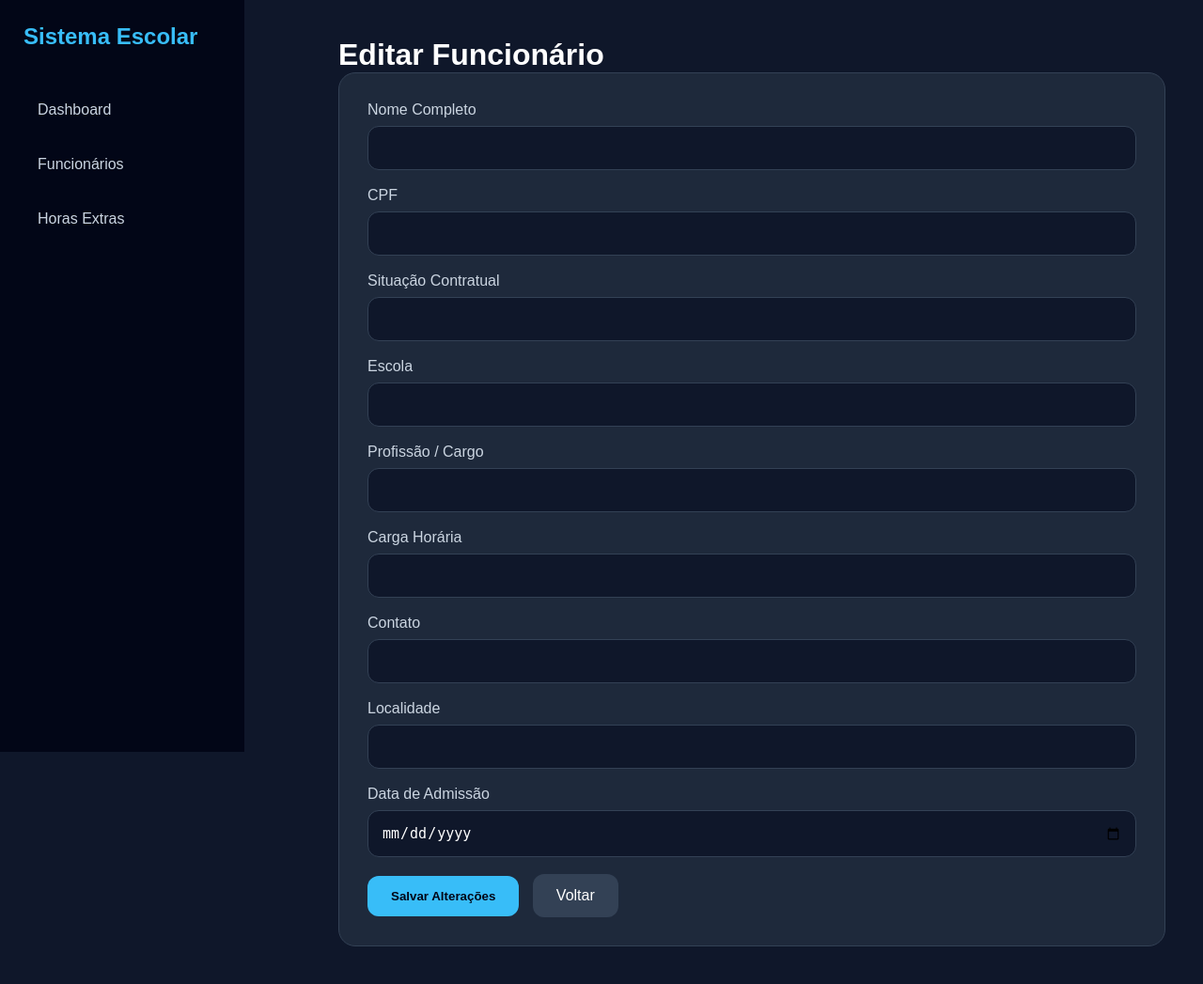
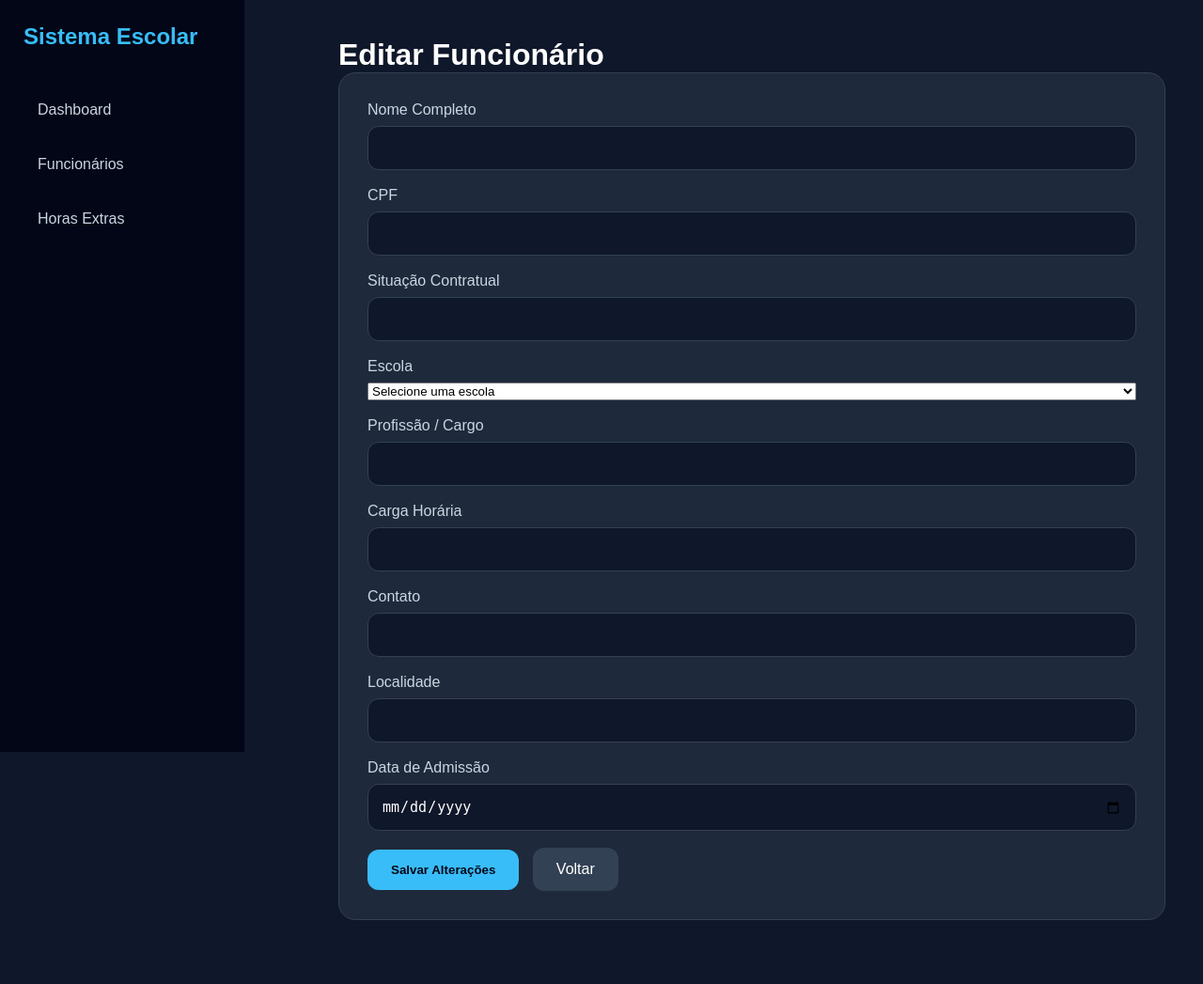
Before and after one commit to Ivan-Ualax/sistema-educacional, a Django app: template funcionarios/templates/editar_funcionario.html in a window 1280 px wide. Shown: the whole page at 94% size. After the commit the page ends 979 px from the top, so only its background shows below. Run offline with Django 5.2, Linux system fonts and the light colour scheme; the template is opened without the code that fills it, so the values that code supplies are empty.

Commit message:
Melhora seleção de escolas no cadastro e edição de funcionários

```diff
--- a/funcionarios/templates/editar_funcionario.html
+++ b/funcionarios/templates/editar_funcionario.html
@@ -167,6 +167,17 @@
                 font-size:14px;
             }
 
+            select{
+                background:#0f172a;
+                border:1px solid #334155;
+                color:white;
+                padding:14px;
+                border-radius:12px;
+                outline:none;
+                font-size:15px;
+                width:100%;
+            }
+
             button,
             .btn-voltar{
                 width:100%;
@@ -223,9 +234,36 @@
                 </div>
 
                 <div class="campo">
-                    <label>Escola</label>
-                    <input type="text" name="escola" value="{{ funcionario.escola }}">
-                </div>
+                <label>Escola</label>
+
+                <select name="escola_existente" id="escola_existente">
+                    <option value="">Selecione uma escola</option>
+
+                    {% for escola in escolas %}
+                        <option
+                            value="{{ escola }}"
+                            {% if funcionario.escola == escola %}selected{% endif %}
+                        >
+                            {{ escola }}
+                        </option>
+                    {% endfor %}
+
+                    <option value="nova_escola">
+                        ➕ Cadastrar nova escola
+                    </option>
+                </select>
+            </div>
+
+<div class="campo" id="campo_nova_escola" style="display:none;">
+    <label>Nova escola</label>
+
+    <input
+        type="text"
+        name="nova_escola"
+        id="nova_escola"
+        placeholder="Digite o nome da nova escola"
+    >
+</div>
 
                 <div class="campo">
                     <label>Profissão / Cargo</label>
@@ -266,5 +304,22 @@
 
     </div>
 
+    <script>
+    const selectEscola = document.getElementById("escola_existente");
+    const campoNovaEscola = document.getElementById("campo_nova_escola");
+    const inputNovaEscola = document.getElementById("nova_escola");
+
+    selectEscola.addEventListener("change", function(){
+        if(this.value === "nova_escola"){
+            campoNovaEscola.style.display = "flex";
+            inputNovaEscola.required = true;
+        }else{
+            campoNovaEscola.style.display = "none";
+            inputNovaEscola.required = false;
+            inputNovaEscola.value = "";
+        }
+    });
+</script>
+
 </body>
 </html>
```
Also changed, not shown: funcionarios/views.py (+36 -28 lines).
